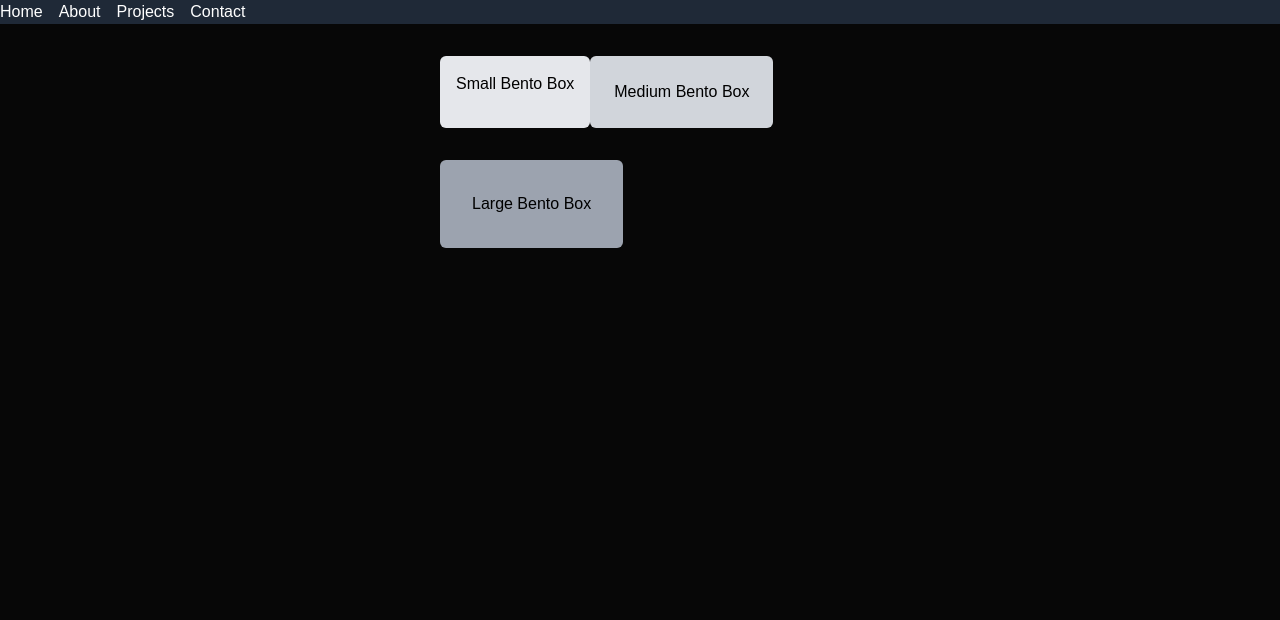
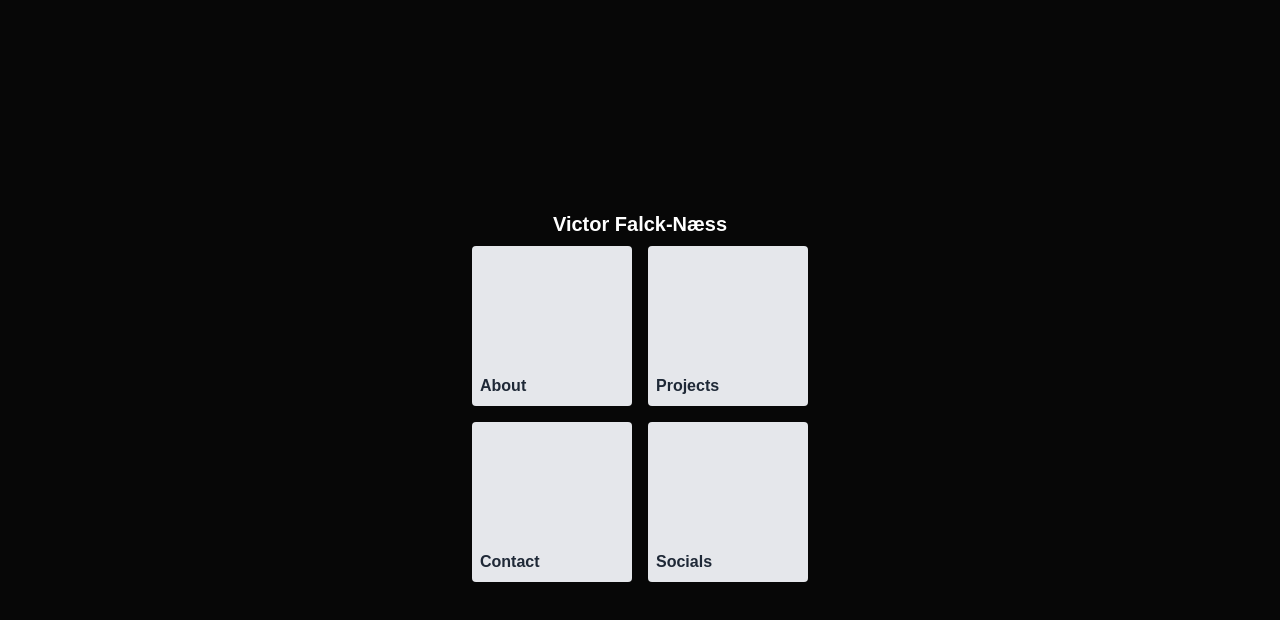
Before and after one commit to Swarmino/swarmino.github.io, a React (Create React App) app: page / in a window 1280 px wide. Shown: the top 620 px of the page. Built offline with nearby package versions, Linux system fonts and the light colour scheme.

Commit message:
box redesign

```diff
--- a/src/App.tsx
+++ b/src/App.tsx
@@ -6,15 +6,15 @@ import Egg from './pages/Egg';
 import About from './pages/About';
 import NavBar from './components/Navbar';
 import Home from './pages/Home';
-import BentoBoxPage from './pages/Bento';
+import BoxPage from './pages/BoxPage';
 
 function App() {
   return (
     <Router>
       <div className="App">
-        <NavBar/>
+        {/* <NavBar/> */}
         <Routes>
-          <Route path="/" element={<BentoBoxPage />} />
+          <Route path="/" element={<BoxPage />} />
           <Route path="/about" element={<About/>} />
           <Route path="/projects" element={<Projects/>} />
           <Route path="/contact" element={<Contact/>} />
--- /dev/null
+++ b/src/components/Box.tsx
@@ -0,0 +1,20 @@
+import React from "react";
+
+interface BoxProps {
+    linkTo: string;
+    label: string;
+}
+
+const Box: React.FC<BoxProps> = ({ linkTo, label }) => {
+    return (
+            <a href={linkTo}>
+                <div className="aspect-square w-40 bg-gray-200 text-gray-800 font-bold rounded m-2 p-2 flex flex-col justify-end">
+                    <a href={linkTo}>
+                        <span className="">{label}</span>
+                    </a>
+                </div>
+            </a>
+    );
+}
+
+export default Box;
--- /dev/null
+++ b/src/pages/BoxPage.tsx
@@ -0,0 +1,24 @@
+import Box from "../components/Box";
+
+const BoxPage = () => {
+    return (
+        <div className="flex flex-col justify-center items-center h-screen">
+
+        <h1 className="text-white text-xl font-bold">Victor Falck-Næss</h1>
+
+            <div className="flex flex-row">
+                <Box linkTo="/about" label="About" />
+                <Box linkTo="/projects" label="Projects" />
+            </div>
+
+            <div className="flex flex-row">
+                <Box linkTo="/contact" label="Contact" />
+
+                <Box linkTo="https://linktr.ee/VictorMakesGames" label="Socials" />
+            </div>
+
+        </div>
+    );
+}
+
+export default BoxPage;
```
